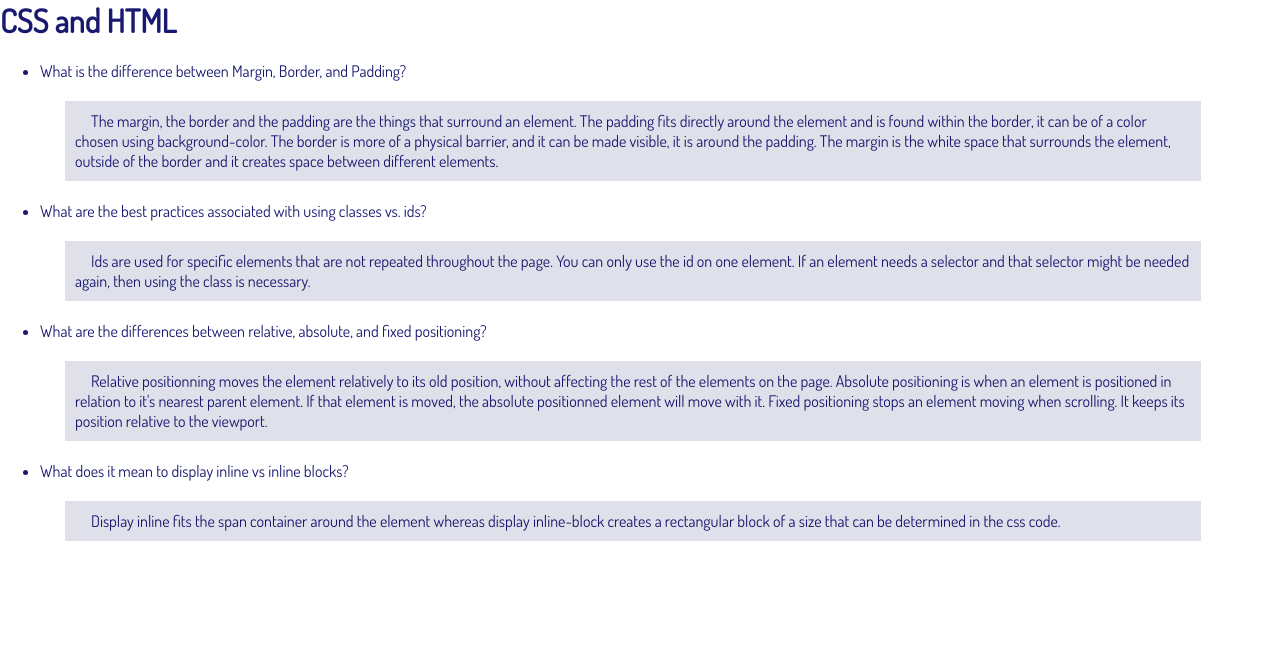
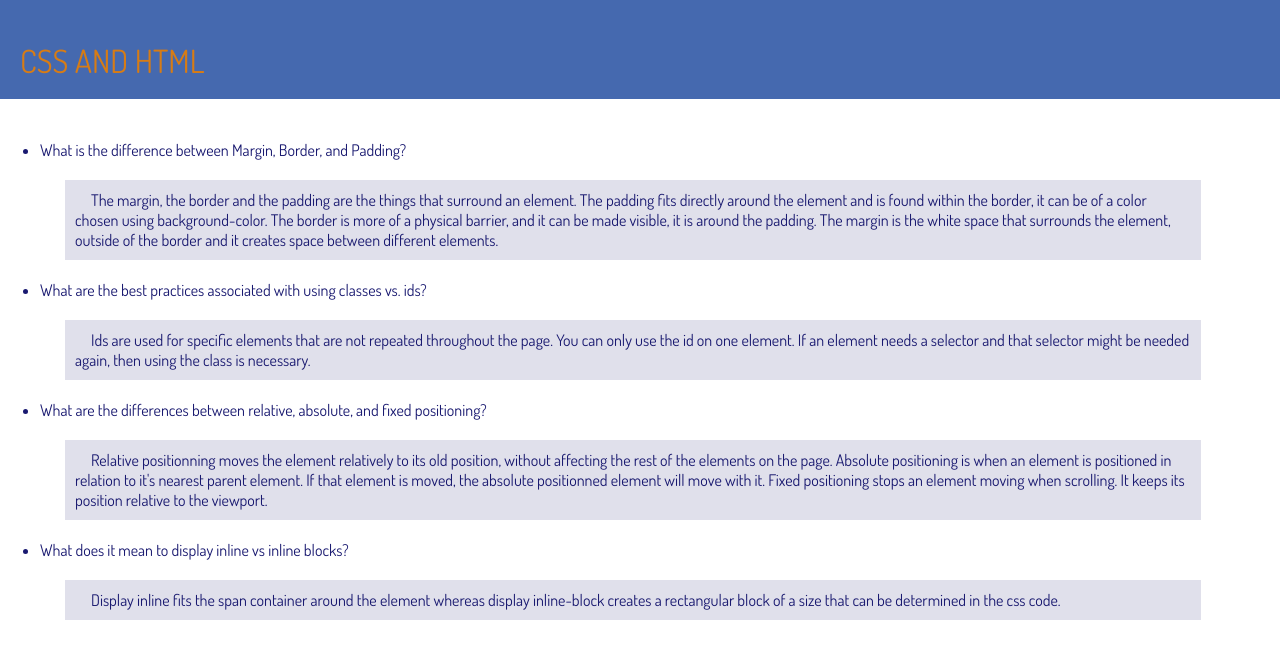
Before and after one commit to caasssandre/caasssandre.github.io, a plain HTML site: page myblog/sprint2_technical.html in a window 1280 px wide. Drawn offline with Linux system fonts and the light colour scheme.

Commit message:
update html to match css file

```diff
--- a/myblog/sprint2_technical.html
+++ b/myblog/sprint2_technical.html
@@ -8,7 +8,8 @@
     <link href="https://fonts.googleapis.com/css?family=Dosis&display=swap" rel="stylesheet">
   </head>
   <body>
-    <h1>CSS and HTML</h1>
+    <h1 class= "title">CSS and HTML</h1>
+    <div class= "spacer"></div>
     <div>
       <ul>
         <li>What is the difference between Margin, Border, and Padding?</li>
```
